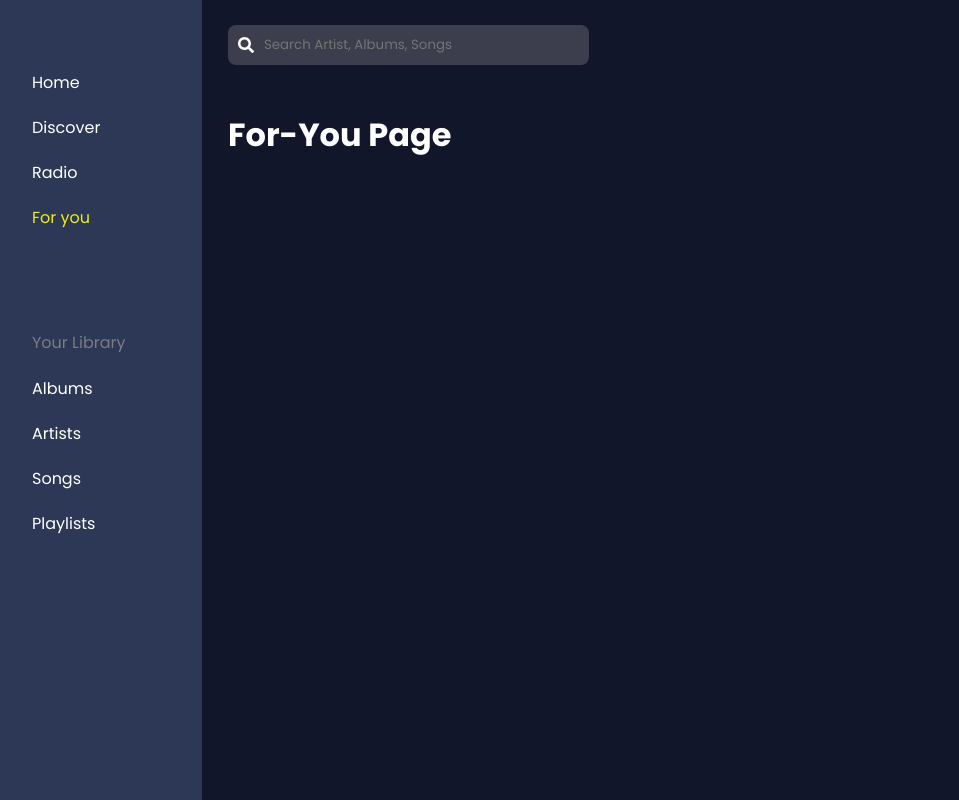
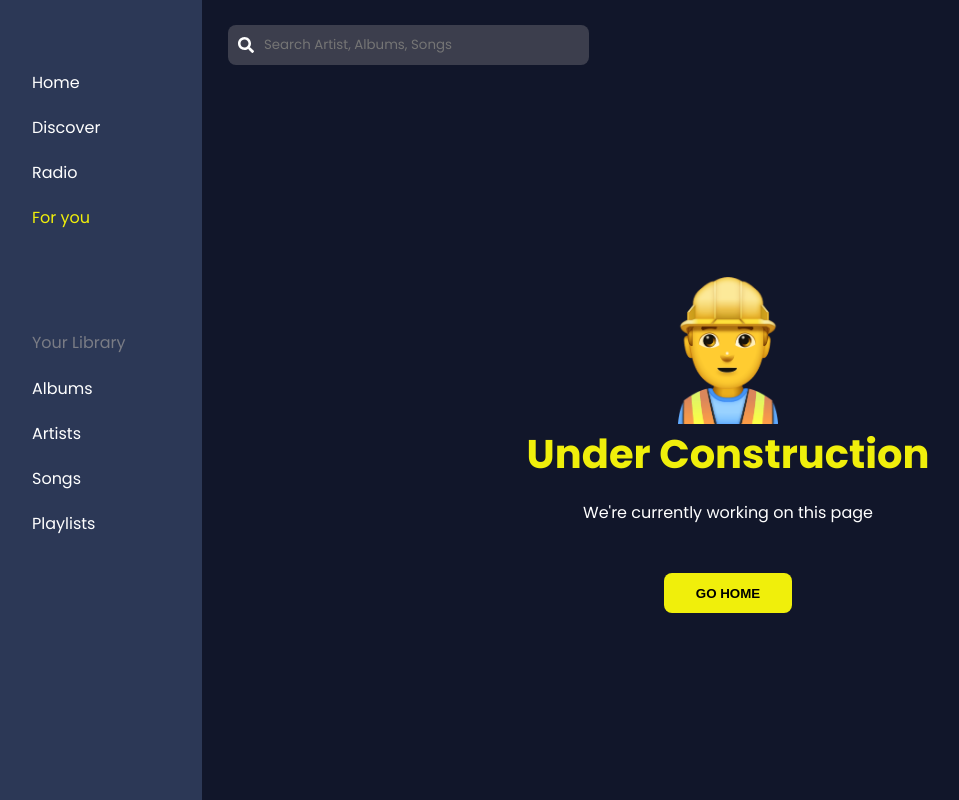
Before and after one commit to maoc06/maoc-music, a React (Create React App) app: page /foryou in a window 1280 px wide. Shown: the whole page, without its empty margins (12-971 px from the left). Built offline with nearby package versions, Linux system fonts and the light colour scheme.

Commit message:
Add Under Construction Component

```diff
--- /dev/null
+++ b/src/components/Buttons/GoHomeButton.css
@@ -0,0 +1,17 @@
+button {
+    padding: 0 32px;
+    height: 40px;
+    border-radius: 8px;
+    border: 0;
+    margin-top: 32px;
+    background: var(--yellow);
+    font-weight: 700;
+    transition: all 0.2s ease-out;
+}
+
+button:hover {
+    cursor: pointer;
+    background: var(--background-color);
+    border: 1px solid var(--yellow);
+    color: var(--yellow);
+}
--- /dev/null
+++ b/src/components/Buttons/GoHomeButton.jsx
@@ -0,0 +1,13 @@
+import React from "react";
+import "./GoHomeButton.css";
+import { Link } from "react-router-dom";
+
+const GoHomeButton = () => {
+  return (
+    <Link to="/">
+      <button>GO HOME</button>
+    </Link>
+  );
+};
+
+export default GoHomeButton;
--- /dev/null
+++ b/src/components/Working/Working.css
@@ -0,0 +1,18 @@
+.working-container {
+    display: flex;
+    flex-direction: column;
+    justify-content: center;
+    align-items: center;
+    height: 100%;
+}
+
+.working-container img {
+    width: 10%;
+    height: auto;
+}
+
+.working-container h2 {
+    color: var(--yellow);
+    font-size: 2.5rem;
+    margin: 0;
+}
--- /dev/null
+++ b/src/components/Working/Working.jsx
@@ -0,0 +1,17 @@
+import React from "react";
+import "./Working.css";
+import ManConstruction from "../../assets/Man_Construction_Worker.png";
+import GoHomeButton from "../Buttons/GoHomeButton";
+
+const Working = () => {
+  return (
+    <div className="working-container">
+      <img src={ManConstruction} alt="Man Construction Worker" />
+      <h2>Under Construction</h2>
+      <p>We're currently working on this page</p>
+      <GoHomeButton />
+    </div>
+  );
+};
+
+export default Working;
--- a/src/containers/App.css
+++ b/src/containers/App.css
@@ -318,24 +318,6 @@ th {
     color: var(--yellow);
 }
 
-.error-container button {
-    padding: 0 32px;
-    height: 40px;
-    border-radius: 8px;
-    border: 0;
-    margin-top: 32px;
-    background: var(--yellow);
-    font-weight: 700;
-    transition: all 0.2s ease-out;
-}
-
-.error-container button:hover {
-    cursor: pointer;
-    background: var(--background-color);
-    border: 1px solid var(--yellow);
-    color: var(--yellow);
-}
-
 
 /* End Error Page - 404 Not Found */
 
--- a/src/pages/AlbumsPage.jsx
+++ b/src/pages/AlbumsPage.jsx
@@ -1,9 +1,10 @@
 import React from "react";
+import Working from "../components/Working/Working";
 
 const AlbumsPage = () => {
   return (
     <div className="container-right">
-      <h1>Your Albums</h1>
+      <Working />
     </div>
   );
 };
--- a/src/pages/ArtistsPage.jsx
+++ b/src/pages/ArtistsPage.jsx
@@ -1,9 +1,10 @@
 import React from "react";
+import Working from "../components/Working/Working";
 
 const ArtistsPage = () => {
   return (
     <div className="container-right">
-      <h1>Your Artists</h1>
+      <Working />
     </div>
   );
 };
--- a/src/pages/Error.jsx
+++ b/src/pages/Error.jsx
@@ -1,5 +1,5 @@
 import React from "react";
-import { Link } from "react-router-dom";
+import GoHomeButton from "../components/Buttons/GoHomeButton";
 
 const Error = () => {
   return (
@@ -8,9 +8,7 @@ const Error = () => {
         <div className="Error-Title">Oops!</div>
         <h3>404 - PAGE NOT FOUND</h3>
         <p>The page you are looking for can not be found</p>
-        <Link to="/">
-          <button>GO HOME</button>
-        </Link>
+        <GoHomeButton />
       </div>
     </div>
   );
--- a/src/pages/ForYouPage.jsx
+++ b/src/pages/ForYouPage.jsx
@@ -1,11 +1,12 @@
 import React, { Component } from "react";
+import Working from "../components/Working/Working";
 
 class ForYouPage extends Component {
   state = {};
   render() {
     return (
       <div className="container-right">
-        <h1>For-You Page</h1>
+        <Working />
       </div>
     );
   }
--- a/src/pages/PlaylistsPage.jsx
+++ b/src/pages/PlaylistsPage.jsx
@@ -1,11 +1,12 @@
 import React, { Component } from "react";
+import Working from "../components/Working/Working";
 
 class PlaylistsPage extends Component {
   state = {};
   render() {
     return (
       <div className="container-right">
-        <h1>Your Playlists</h1>
+        <Working />
       </div>
     );
   }
--- a/src/pages/SongsPage.jsx
+++ b/src/pages/SongsPage.jsx
@@ -1,9 +1,10 @@
 import React from "react";
+import Working from "../components/Working/Working";
 
 const SongsPage = () => {
   return (
     <div className="container-right">
-      <h1>Your Songs</h1>
+      <Working />
     </div>
   );
 };
```
Also changed, not shown: src/assets/Man_Construction_Worker.png (added).
